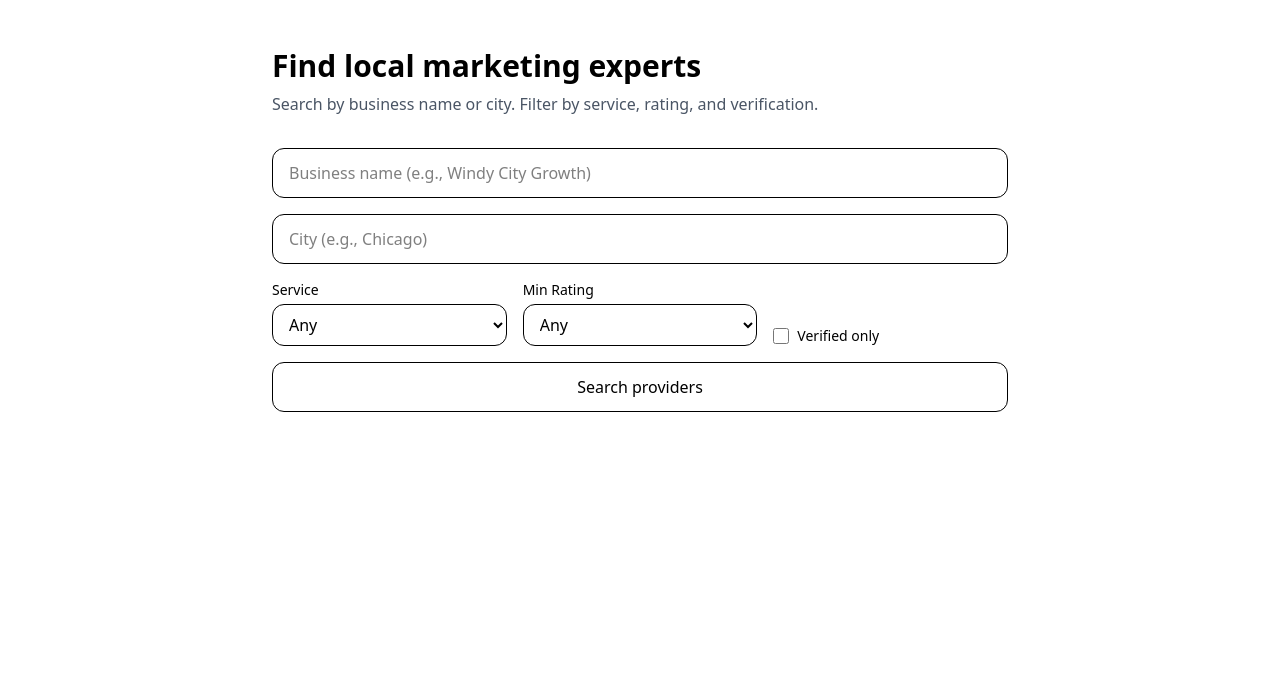
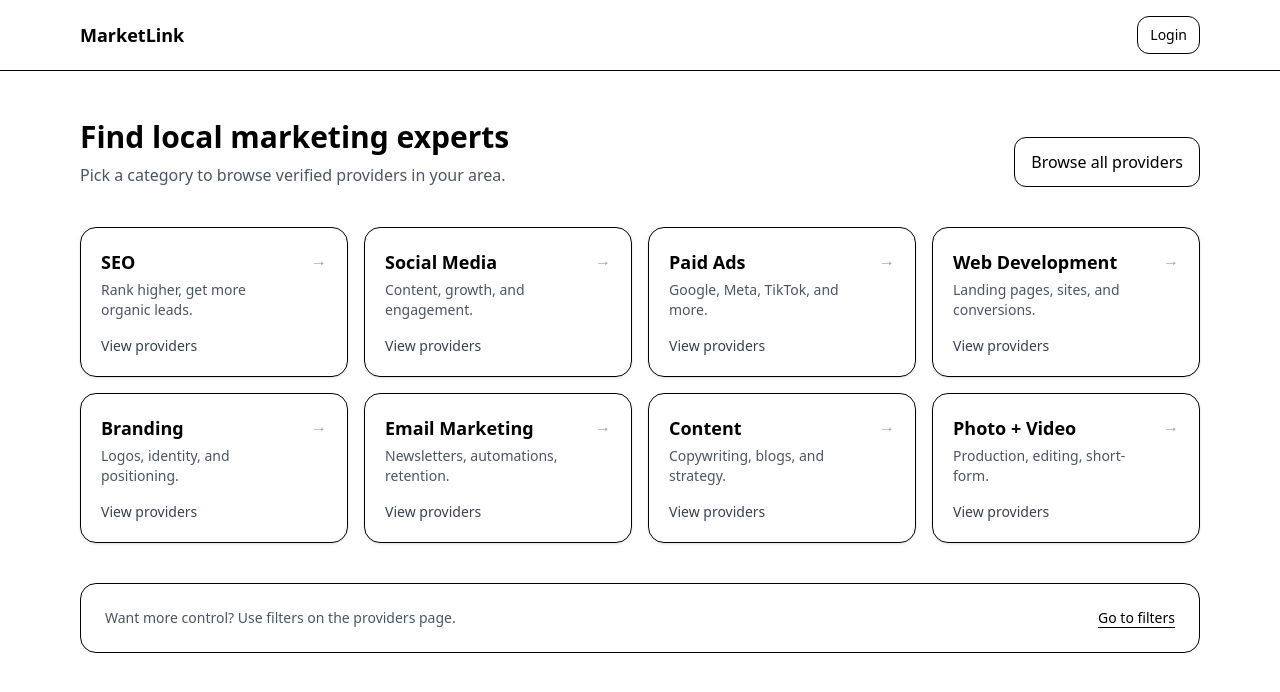
Before and after one commit to abdanbarkaath/marketlink, a Next.js app in the folder marketlink-frontend/: page / in a window 1280 px wide. Shown: the top 692 px of the page. Built offline with nearby package versions, Linux system fonts and the light colour scheme.

Commit message:
changed the dashboard to have cards of filters

```diff
--- a/marketlink-frontend/src/app/layout.tsx
+++ b/marketlink-frontend/src/app/layout.tsx
@@ -1,31 +1,27 @@
-import type { Metadata } from "next";
-import { Geist, Geist_Mono } from "next/font/google";
-import "./globals.css";
+import './globals.css';
+import Link from 'next/link';
 
-const geistSans = Geist({
-  variable: "--font-geist-sans",
-  subsets: ["latin"],
-});
-
-const geistMono = Geist_Mono({
-  variable: "--font-geist-mono",
-  subsets: ["latin"],
-});
-
-export const metadata: Metadata = {
-  title: "Create Next App",
-  description: "Generated by create next app",
-};
-
-export default function RootLayout({
-  children,
-}: Readonly<{
-  children: React.ReactNode;
-}>) {
+export default function RootLayout({ children }: { children: React.ReactNode }) {
   return (
     <html lang="en">
-      <body className={`${geistSans.variable} ${geistMono.variable}`}>
-        {children}
+      <body>
+        <header className="border-b">
+          <div className="mx-auto flex max-w-6xl items-center justify-between px-4 py-4">
+            {/* Brand */}
+            <Link href="/" className="text-lg font-semibold">
+              MarketLink
+            </Link>
+
+            {/* Nav actions */}
+            <nav className="flex items-center gap-3">
+              <Link href="/login" className="rounded-xl border px-3 py-2 text-sm font-medium hover:bg-gray-50">
+                Login
+              </Link>
+            </nav>
+          </div>
+        </header>
+
+        <main>{children}</main>
       </body>
     </html>
   );
--- a/marketlink-frontend/src/app/page.tsx
+++ b/marketlink-frontend/src/app/page.tsx
@@ -1,84 +1,55 @@
-'use client';
+import Link from 'next/link';
 
-import { useRouter } from 'next/navigation';
-import { FormEvent } from 'react';
+const CATEGORIES = [
+  { token: 'seo', title: 'SEO', desc: 'Rank higher, get more organic leads.' },
+  { token: 'social', title: 'Social Media', desc: 'Content, growth, and engagement.' },
+  { token: 'ads', title: 'Paid Ads', desc: 'Google, Meta, TikTok, and more.' },
+  { token: 'web', title: 'Web Development', desc: 'Landing pages, sites, and conversions.' },
+  { token: 'branding', title: 'Branding', desc: 'Logos, identity, and positioning.' },
+  { token: 'email', title: 'Email Marketing', desc: 'Newsletters, automations, retention.' },
+  { token: 'content', title: 'Content', desc: 'Copywriting, blogs, and strategy.' },
+  { token: 'video', title: 'Photo + Video', desc: 'Production, editing, short-form.' },
+];
 
 export default function Home() {
-  const router = useRouter();
-
-  function handleSubmit(e: FormEvent<HTMLFormElement>) {
-    e.preventDefault();
-    const form = e.currentTarget;
-    const data = new FormData(form);
-
-    const name = String(data.get('name') || '').trim(); // business name
-    const city = String(data.get('city') || '').trim(); // city
-    const service = String(data.get('service') || '');
-    const rating = String(data.get('minRating') || '');
-    const verified = data.get('verifiedOnly') ? '1' : '';
-
-    const params = new URLSearchParams();
-    if (name) params.set('name', name);
-    if (city) params.set('city', city);
-    if (service) params.set('service', service);
-    if (rating) params.set('minRating', rating);
-    if (verified) params.set('verified', verified);
-
-    router.push(`/providers?${params.toString()}`);
-  }
-
   return (
-    <main className="mx-auto max-w-3xl px-4 py-12">
-      <h1 className="text-3xl font-semibold">Find local marketing experts</h1>
-      <p className="mt-2 text-gray-600">Search by business name or city. Filter by service, rating, and verification.</p>
-
-      <form onSubmit={handleSubmit} className="mt-8 grid gap-4">
-        {/* Business Name */}
-        <input name="name" placeholder="Business name (e.g., Windy City Growth)" className="w-full rounded-xl border px-4 py-3" />
-
-        {/* City */}
-        <input name="city" placeholder="City (e.g., Chicago)" className="w-full rounded-xl border px-4 py-3" />
-
-        {/* Filters */}
-        <div className="grid grid-cols-1 gap-4 md:grid-cols-3">
-          {/* Service Filter */}
-          <div>
-            <label className="block text-sm mb-1">Service</label>
-            <select name="service" className="w-full rounded-xl border px-3 py-2">
-              <option value="">Any</option>
-              <option value="seo">SEO</option>
-              <option value="ads">Ads</option>
-              <option value="social">Social</option>
-              <option value="video">Video</option>
-              <option value="print">Print</option>
-            </select>
-          </div>
-
-          {/* Rating Filter */}
-          <div>
-            <label className="block text-sm mb-1">Min Rating</label>
-            <select name="minRating" className="w-full rounded-xl border px-3 py-2">
-              <option value="">Any</option>
-              <option value="3">3+</option>
-              <option value="4">4+</option>
-              <option value="4.5">4.5+</option>
-            </select>
-          </div>
-
-          {/* Verified Filter */}
-          <div className="flex items-end">
-            <label className="inline-flex items-center gap-2 text-sm">
-              <input type="checkbox" name="verifiedOnly" className="h-4 w-4" />
-              Verified only
-            </label>
-          </div>
+    <main className="mx-auto max-w-6xl px-4 py-12">
+      <header className="flex flex-col gap-4 sm:flex-row sm:items-end sm:justify-between">
+        <div>
+          <h1 className="text-3xl font-semibold">Find local marketing experts</h1>
+          <p className="mt-2 text-gray-600">Pick a category to browse verified providers in your area.</p>
         </div>
 
-        {/* Submit */}
-        <button type="submit" className="rounded-xl border px-4 py-3 font-medium hover:bg-gray-50">
-          Search providers
-        </button>
-      </form>
+        {/* Optional: keep this single CTA. Remove if you want homepage to be cards-only. */}
+        <Link href="/providers" className="rounded-xl border px-4 py-3 font-medium hover:bg-gray-50">
+          Browse all providers
+        </Link>
+      </header>
+
+      <section className="mt-10 grid grid-cols-1 gap-4 sm:grid-cols-2 lg:grid-cols-4">
+        {CATEGORIES.map((c) => (
+          <Link key={c.token} href={`/providers?service=${encodeURIComponent(c.token)}`} className="group rounded-2xl border p-5 shadow-sm transition hover:-translate-y-0.5 hover:shadow-md">
+            <div className="flex items-start justify-between gap-4">
+              <div>
+                <h2 className="text-lg font-semibold">{c.title}</h2>
+                <p className="mt-1 text-sm text-gray-600">{c.desc}</p>
+              </div>
+              <span className="text-gray-400 transition group-hover:translate-x-0.5">→</span>
+            </div>
+
+            <div className="mt-4 text-sm font-medium text-gray-700">View providers</div>
+          </Link>
+        ))}
+      </section>
+
+      <footer className="mt-10 rounded-2xl border p-6">
+        <div className="flex flex-col gap-3 sm:flex-row sm:items-center sm:justify-between">
+          <p className="text-sm text-gray-600">Want more control? Use filters on the providers page.</p>
+          <Link href="/providers" className="text-sm font-medium underline underline-offset-4 hover:opacity-80">
+            Go to filters
+          </Link>
+        </div>
+      </footer>
     </main>
   );
 }
```
